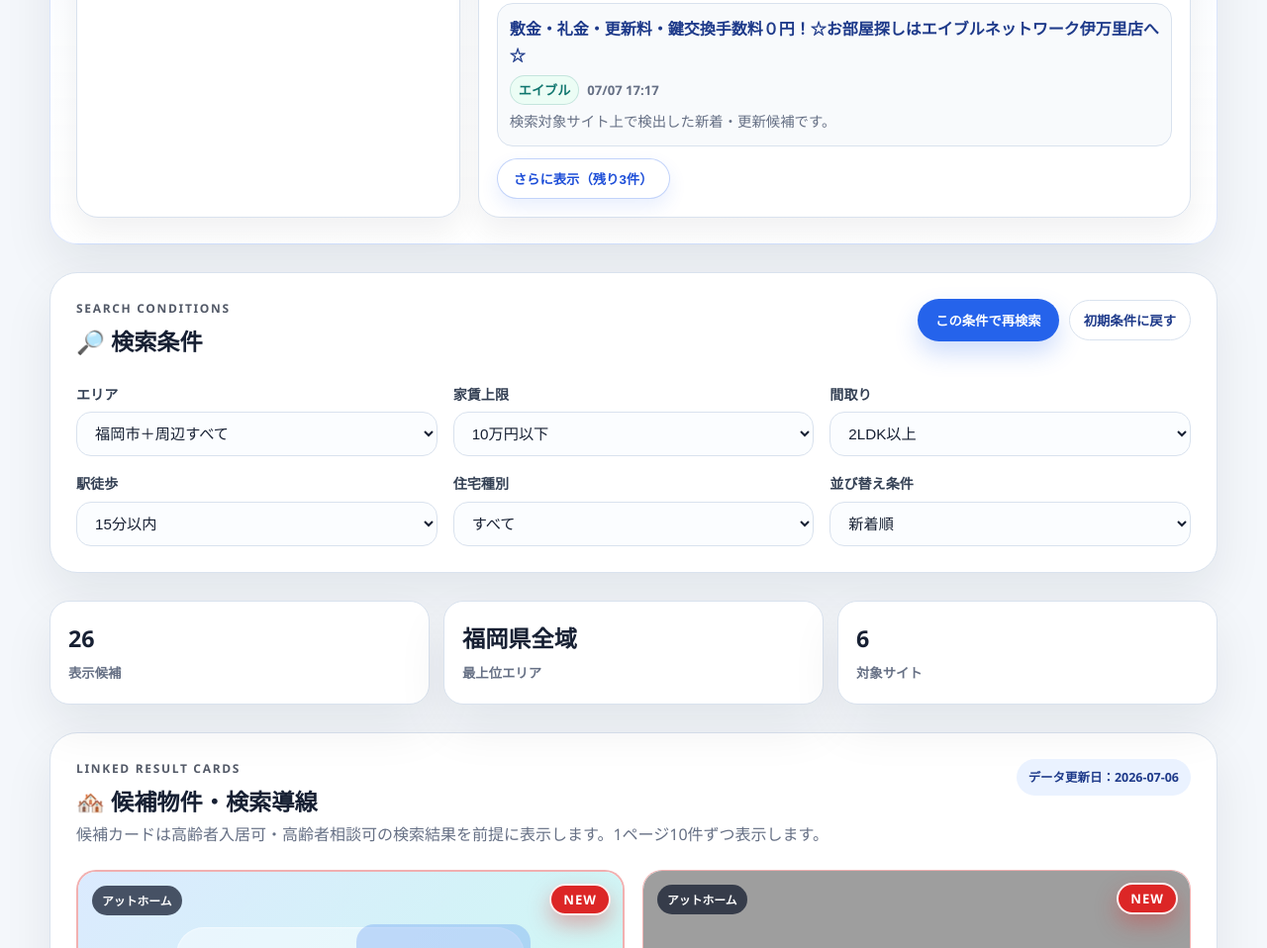
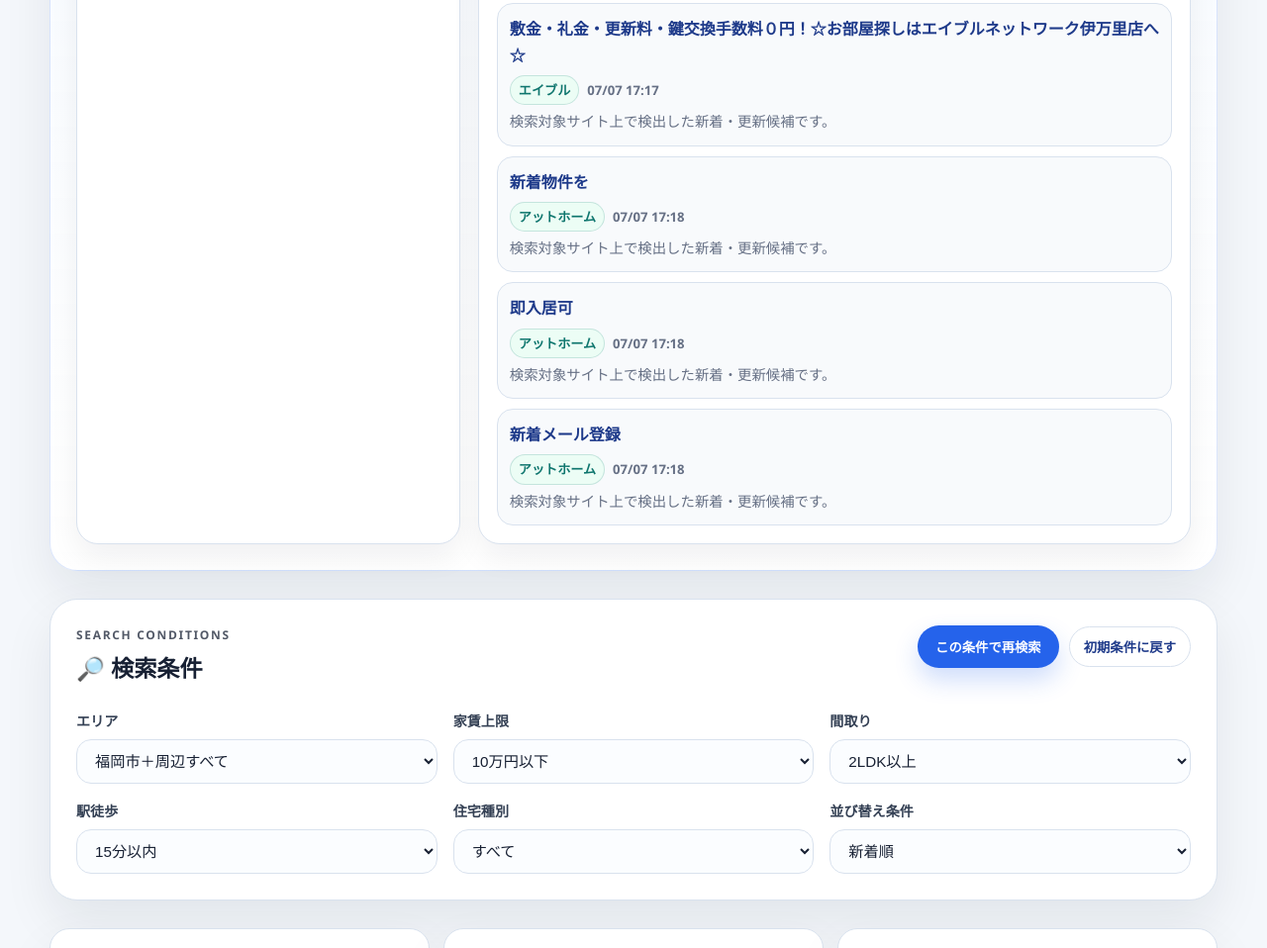
Before and after one commit to horiken7/home-select2, a website: page index.html in a window 1280 px wide. Shown: the part 1129-2087 px from the top of the page at 99% size. Drawn offline with Linux system fonts and the light colour scheme; grey boxes are pictures that could not be loaded.

Commit message:
Disable site news more script to restore loading

```diff
--- a/index.html
+++ b/index.html
@@ -200,7 +200,6 @@
   </footer>
 
   <script src="app.js"></script>
-  <script src="site-news-more.js"></script>
   <script src="new-sort.js"></script>
   <script src="image-viewer.js"></script>
   <script src="new-badge.js"></script>
```
